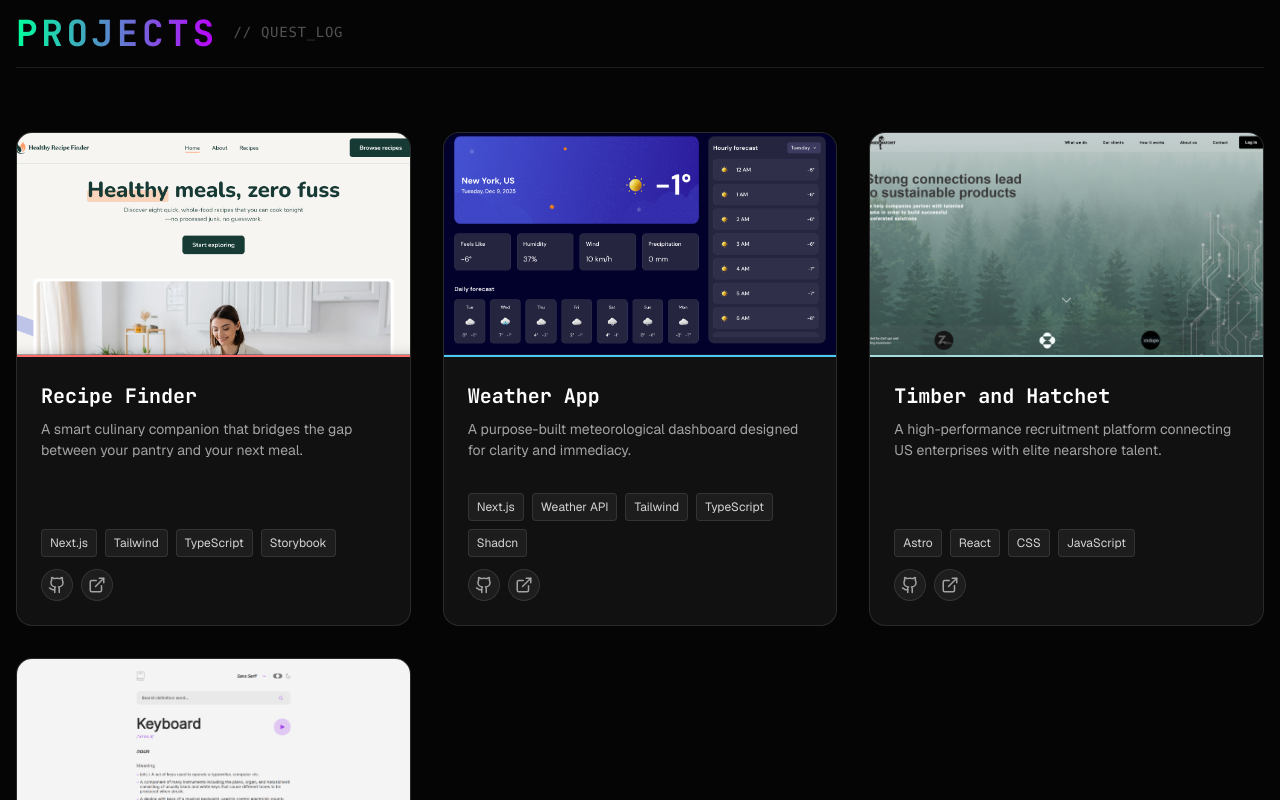
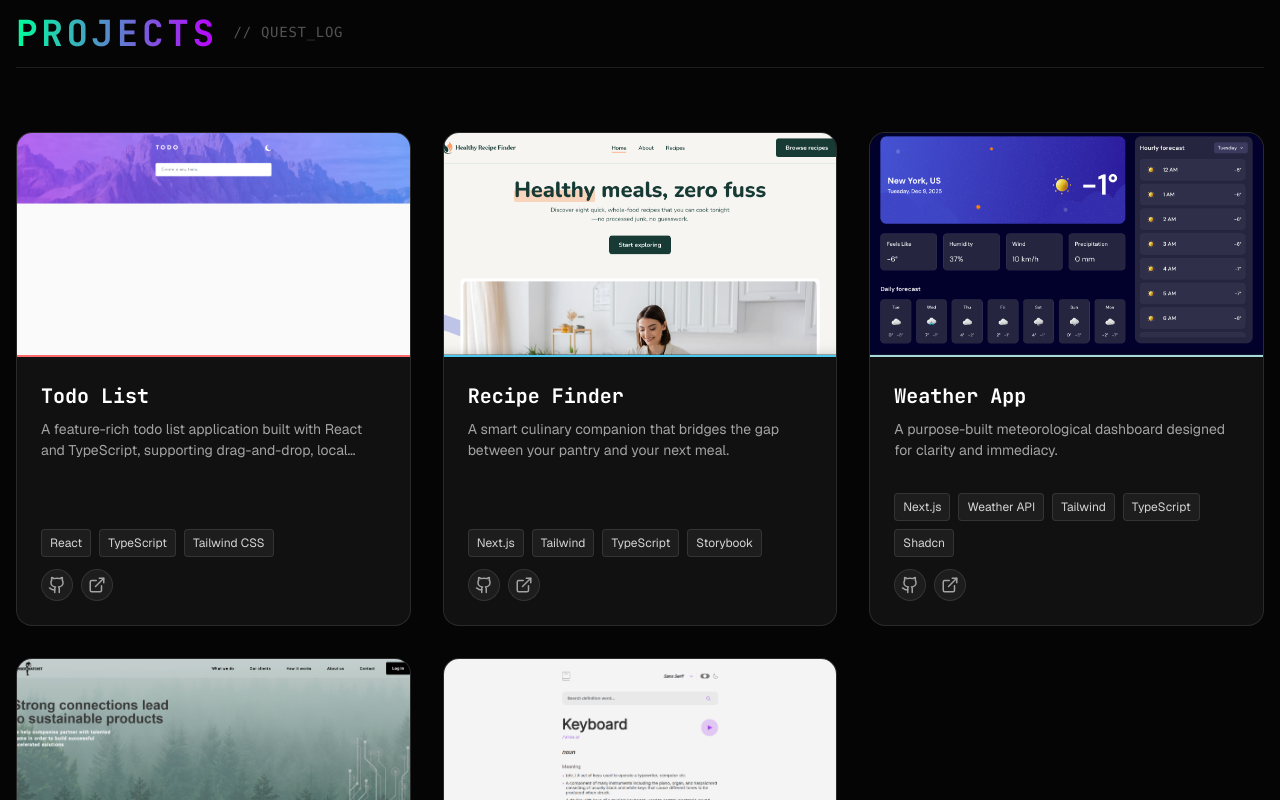
Before and after one commit to dev-rome/v5, a Next.js app: page / in a window 1280 px wide. Shown: the part 2720-3520 px from the top of the page. Built offline with nearby package versions, Linux system fonts and the light colour scheme.

Commit message:
feat(projects): update Todo List project data with new features and details

```diff
--- a/data/projects.ts
+++ b/data/projects.ts
@@ -3,6 +3,58 @@ import { Project } from "@/types/projects";
 export const PROJECTS: Project[] = [
   {
     id: 1,
+    title: "Todo List",
+    shortDesc:
+      "A feature-rich todo list application built with React and TypeScript, supporting drag-and-drop, local storage persistence, and theme toggling.",
+    description:
+      "\nThis project was completed as a Frontend Mentor challenge to strengthen my frontend skills in React and TypeScript. It focuses on state management, user interactions, and writing clean, maintainable UI code.\n\nThe application allows users to add new todos, mark them as complete, delete them, filter by all/active/completed, clear completed todos, toggle light and dark themes, and reorder items via drag-and-drop. Tasks are persisted in local storage to maintain a consistent experience across sessions.",
+    tech: ["React", "TypeScript", "Tailwind CSS"],
+    links: {
+      demo: "https://benevolent-truffle-ae5f5b.netlify.app/",
+      repo: "https://github.com/dev-rome/FM-Todo-App",
+    },
+    color: "#cc5de8",
+    image: "/images/todo-list.png",
+    slug: "todo-list",
+    content: {
+      challenge: {
+        text: "The goal was to build a modern todo application that:",
+        list: [
+          "Supports adding, completing, and deleting todos",
+          "Allows filtering by all, active, or completed todos",
+          "Clears all completed todos at once",
+          "Persists tasks in local storage",
+          "Supports light and dark themes with toggle functionality",
+          "Reorders todos via drag-and-drop",
+          "Provides a responsive layout and hover states for interactive elements",
+        ],
+      },
+      solution: {
+        text: "The application was built using React and TypeScript, focusing on predictable state updates and intuitive interactions.\n\nKey implementation details:",
+        list: [
+          "State management with React hooks",
+          "Drag-and-drop functionality for reordering tasks",
+          "Local storage integration for task persistence",
+          "Tailwind CSS for layout, styling, and responsiveness",
+          "Reusable components for maintainable code",
+          "Light and dark theme support with toggle",
+          "Responsive design and hover states for all interactive elements",
+        ],
+      },
+      outcome: {
+        text: "The final result is a lightweight, responsive, and interactive todo app that performs well and feels intuitive to use.\n\nThrough this project, I strengthened my understanding of:",
+        list: [
+          "Managing complex UI state in React",
+          "Type-safe component and state design with TypeScript",
+          "Implementing drag-and-drop interactions",
+          "Persisting client-side data with local storage",
+          "Theme toggling and responsive design patterns",
+        ],
+      },
+    },
+  },
+  {
+    id: 2,
     title: "Recipe Finder",
     shortDesc:
       "A smart culinary companion that bridges the gap between your pantry and your next meal.",
@@ -47,7 +99,7 @@ export const PROJECTS: Project[] = [
     },
   },
   {
-    id: 2,
+    id: 3,
     title: "Weather App",
     shortDesc:
       "A purpose-built meteorological dashboard designed for clarity and immediacy.",
@@ -94,7 +146,7 @@ export const PROJECTS: Project[] = [
     },
   },
   {
-    id: 3,
+    id: 4,
     title: "Timber and Hatchet",
     shortDesc:
       "A high-performance recruitment platform connecting US enterprises with elite nearshore talent.",
@@ -142,7 +194,7 @@ export const PROJECTS: Project[] = [
     },
   },
   {
-    id: 4,
+    id: 5,
     title: "Dictionary Web App",
     shortDesc:
       "A pure linguistics tool prioritizing focus, typography, and speed.",
```
Also changed, not shown: public/images/todo-list.png (added).
